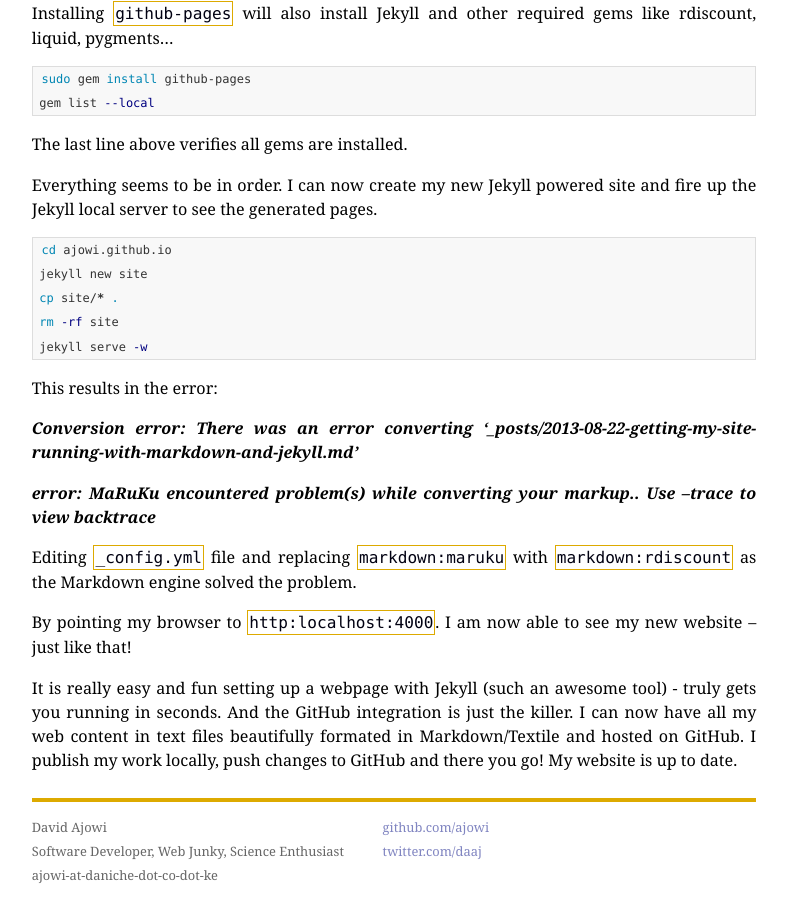
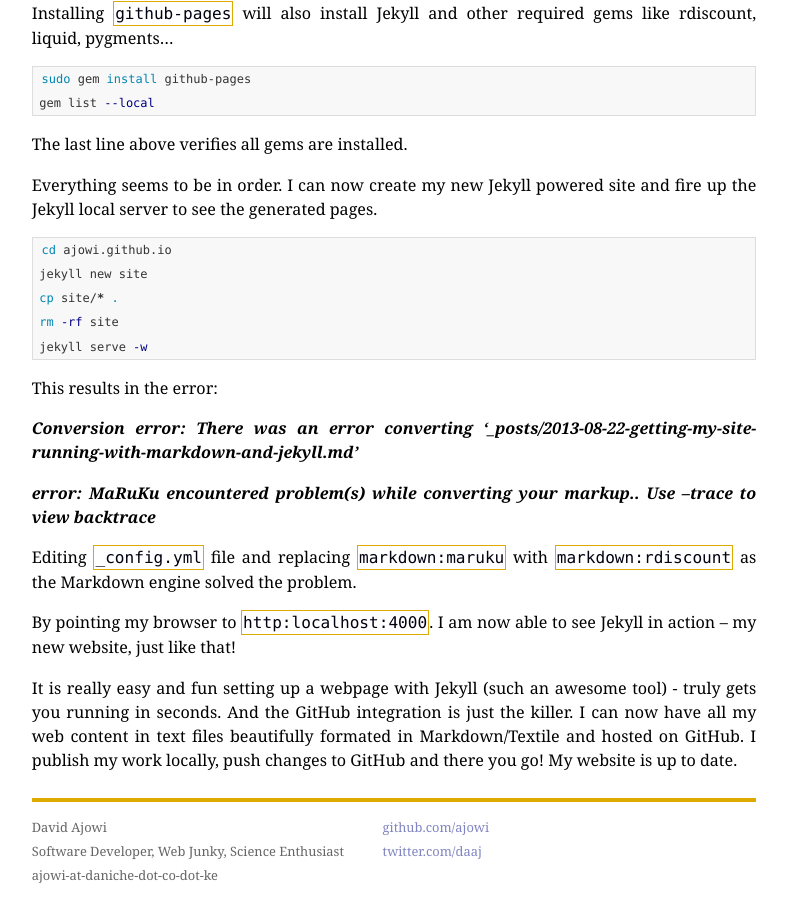
Before and after one commit to ajowi/ajowi.github.io, a Jekyll site: the page built from _posts/2013-08-22-getting-my-site-running-with-markdown-and-jekyll.md, in a window 1280 px wide and 900 px high, scrolled down 1503 px. Shown: the whole window, without its empty margins (246-1034 px from the left). Built offline with Jekyll 4.4.1, drawn with Linux system fonts in a browser that asks for light colours; Markdown is read by kramdown in place of the engine named in the settings.

Commit message:
Updated post

```diff
--- a/_posts/2013-08-22-getting-my-site-running-with-markdown-and-jekyll.md
+++ b/_posts/2013-08-22-getting-my-site-running-with-markdown-and-jekyll.md
@@ -83,6 +83,6 @@ This results in the error:
 
 Editing <span class="bdr">_config.yml</span> file and replacing <span class="bdr">markdown:maruku</span> with <span class="bdr">markdown:rdiscount</span> as the Markdown engine solved the problem.
 
-By pointing my browser to <span class="bdr">http:localhost:4000</span>. I am now able to see my new website -- just like that!
+By pointing my browser to <span class="bdr">http:localhost:4000</span>. I am now able to see Jekyll in action -- my new website, just like that!
 
 It is really easy and fun setting up a webpage with Jekyll (such an awesome tool) - truly gets you running in seconds. And the GitHub integration is just the killer. I can now have all my web content in text files beautifully formated in Markdown/Textile and hosted on GitHub.  I publish my work locally, push changes to GitHub and there you go! My website is up to date.
```
